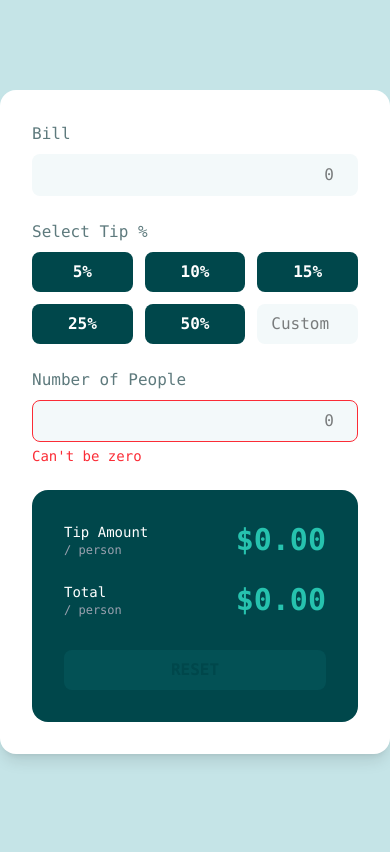
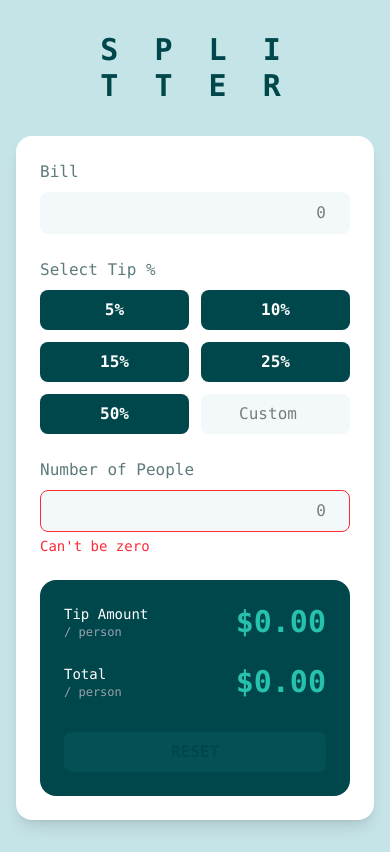
Before and after one commit to mcDolor/github-practice-tip-calculator, a Next.js app: page / in a window 390 px wide. Built offline with nearby package versions, Linux system fonts and the light colour scheme.

Commit message:
added responsive style

```diff
--- a/app/globals.css
+++ b/app/globals.css
@@ -8,3 +8,7 @@
 body {
   @apply bg-[#c5e4e7] font-mono;
 }
+
+* {
+  transition: all 0.2s ease-in-out;
+}
--- a/app/page.tsx
+++ b/app/page.tsx
@@ -22,17 +22,25 @@ export default function Home() {
   };
 
   return (
-    <main className="bg-white w-[900px] rounded-2xl shadow-lg p-8 grid md:grid-cols-2 gap-6">
+    <main className="flex flex-col items-center w-full min-h-screen py-8 px-4">
+      <h1 className="text-[#00474b] text-3xl font-semibold tracking-[0.3em] mb-8 text-center">
+        S P L I <br /> T T E R
+      </h1>
+
+      <section className="bg-white rounded-2xl shadow-lg w-full max-w-[900px] p-6 md:p-10 grid gap-6 md:grid-cols-2">
+        {/* LEFT */}
         <div className="space-y-6">
           <BillInput bill={bill} setBill={setBill} />
           <TipSelector tip={tip} setTip={setTip} />
           <UserInput user={user} setUser={setUser} />
         </div>
 
-      <div className="bg-[#00474b] rounded-2xl p-8 flex flex-col justify-between">
+        {/* RIGHT */}
+        <div className="bg-[#00474b] rounded-2xl p-6 md:p-10 flex flex-col justify-between">
           <ResultCard tipAmount={tipAmount} total={total} />
           <ResetButton resetAll={resetAll} disabled={!bill && !tip && !user} />
         </div>
+      </section>
     </main>
   );
 }
--- a/components/TipSelector.tsx
+++ b/components/TipSelector.tsx
@@ -8,12 +8,12 @@ export default function TipSelector({ tip, setTip }: Props) {
   return (
     <div>
       <label className="block text-[#5e7a7d] mb-2">Select Tip %</label>
-      <div className="grid grid-cols-3 gap-3">
+      <div className="grid grid-cols-2 sm:grid-cols-3 gap-3">
         {tips.map((t) => (
           <button
             key={t}
             onClick={() => setTip(t)}
-            className={`py-2 rounded-lg font-bold ${
+            className={`py-2 rounded-lg font-bold transition-all ${
               tip === t
                 ? "bg-[#26c2ae] text-[#00474b]"
                 : "bg-[#00474b] text-white hover:bg-[#9fe8df] hover:text-[#00474b]"
```
Lines whose indentation alone changed are shown as unchanged.
